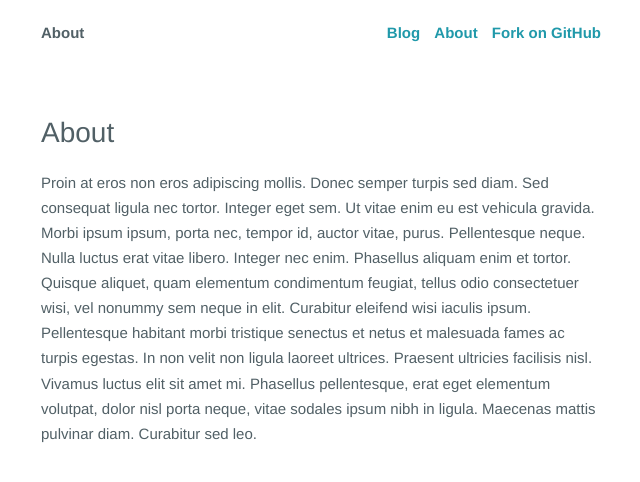
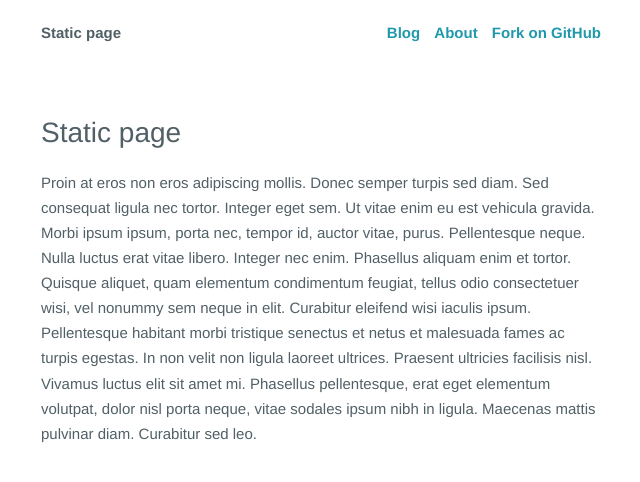
Before and after one commit to mkdizajn/starter, a Jekyll site: the page built from _posts/static/0100-01-01-about.md, in a window 1280 px wide. Shown: the top 482 px of the page, without its empty margins (319-959 px from the left). Built offline with Jekyll 4.4.1, drawn with Linux system fonts in a browser that asks for light colours; Markdown is read by kramdown in place of the engine named in the settings.

Commit message:
Updated 0100-01-01-about.md

```diff
--- a/_posts/static/0100-01-01-about.md
+++ b/_posts/static/0100-01-01-about.md
@@ -1,7 +1,8 @@
 ---
+layout: page
 published: true
-layout: page
-permalink: about/
+permalink: "mk-about-me/"
+title: Static page
 ---
 
 Proin at eros non eros adipiscing mollis. Donec semper turpis sed diam. Sed consequat ligula nec tortor. Integer eget sem. Ut vitae enim eu est vehicula gravida. Morbi ipsum ipsum, porta nec, tempor id, auctor vitae, purus. Pellentesque neque. Nulla luctus erat vitae libero. Integer nec enim. Phasellus aliquam enim et tortor. Quisque aliquet, quam elementum condimentum feugiat, tellus odio consectetuer wisi, vel nonummy sem neque in elit. Curabitur eleifend wisi iaculis ipsum. Pellentesque habitant morbi tristique senectus et netus et malesuada fames ac turpis egestas. In non velit non ligula laoreet ultrices. Praesent ultricies facilisis nisl. Vivamus luctus elit sit amet mi. Phasellus pellentesque, erat eget elementum volutpat, dolor nisl porta neque, vitae sodales ipsum nibh in ligula. Maecenas mattis pulvinar diam. Curabitur sed leo.
```
